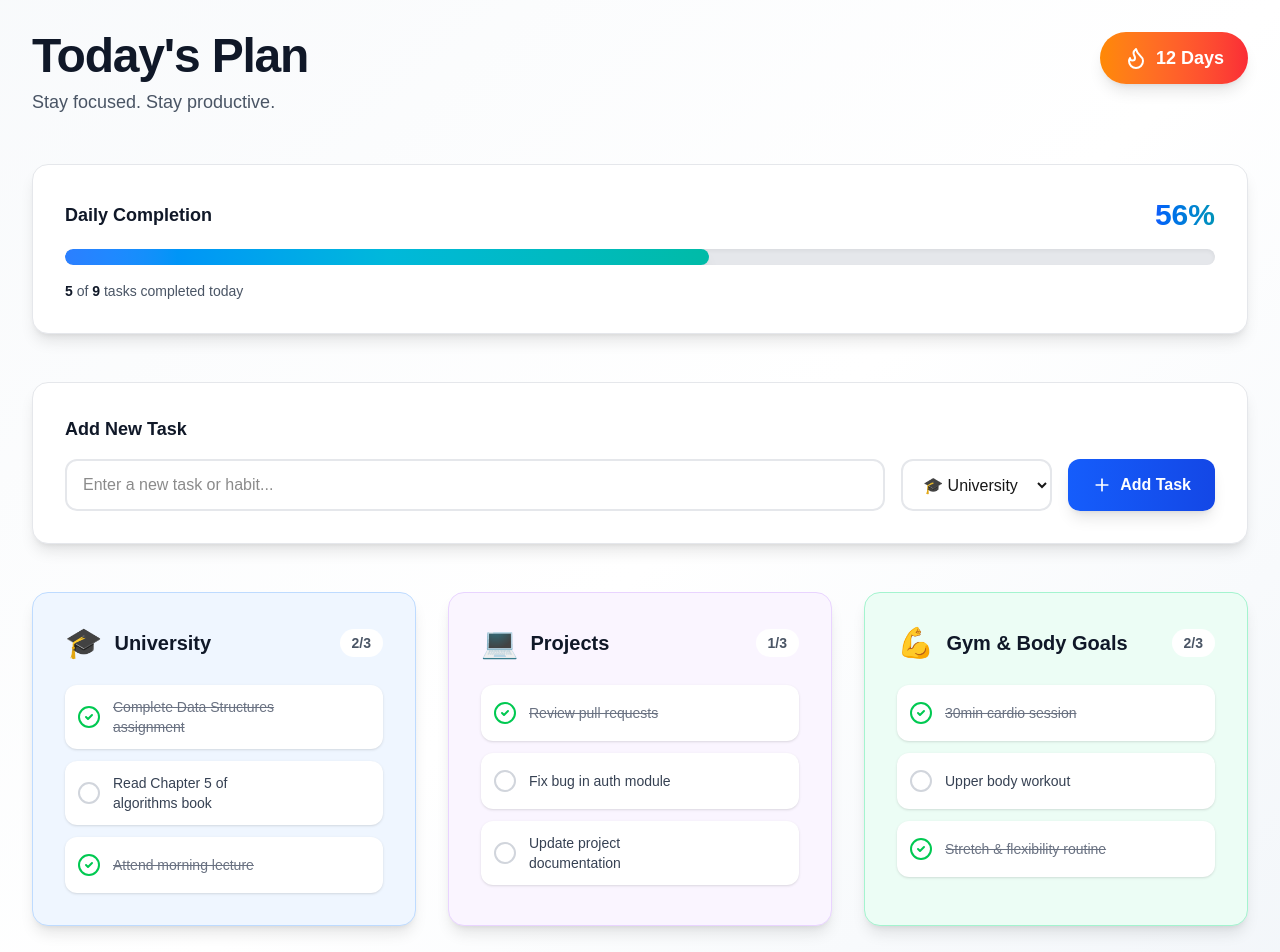
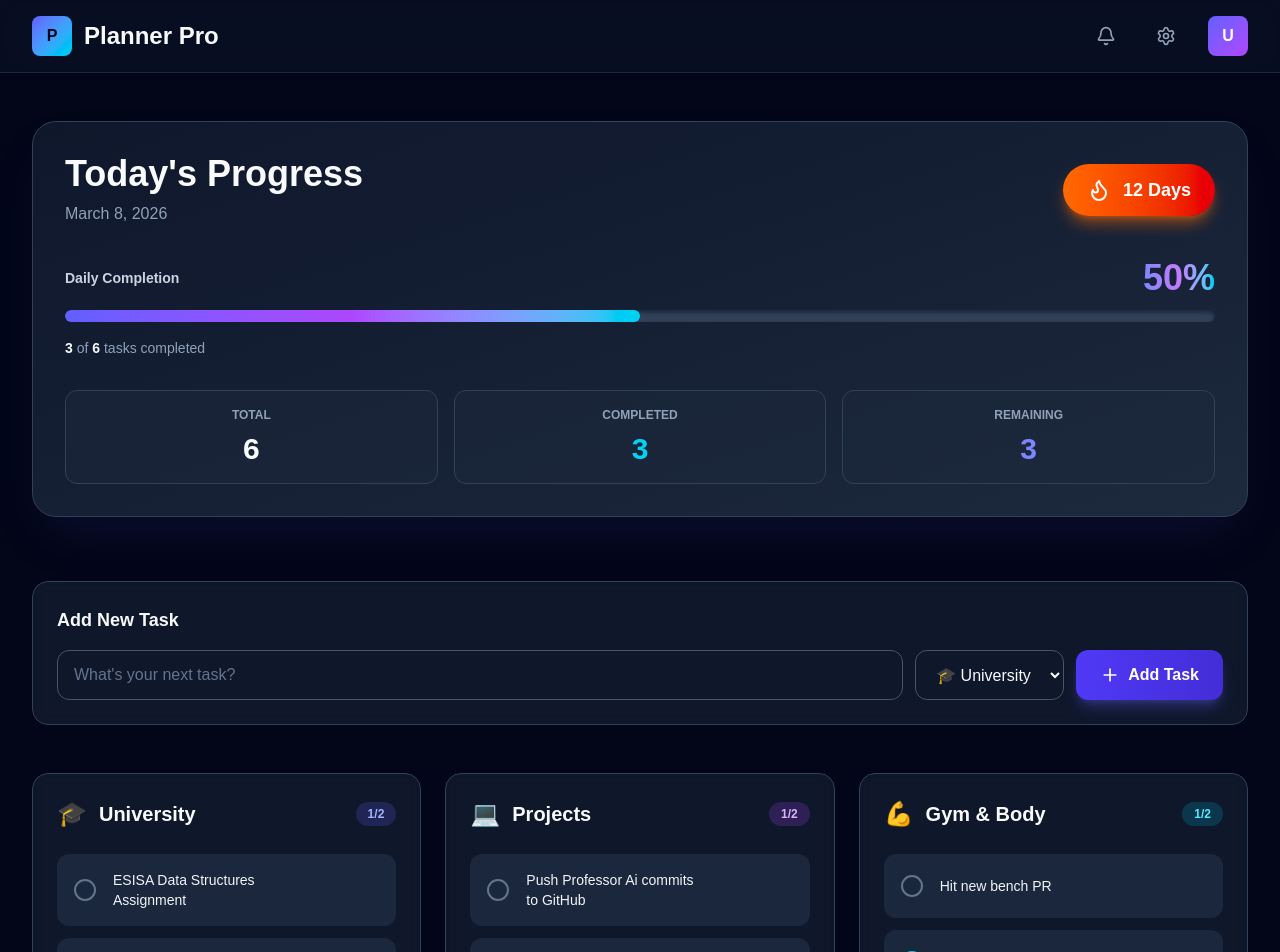
Before and after one commit to rhallouka-cmd/Planner-Pro, a Next.js app: page / in a window 1280 px wide. Shown: the top 952 px of the page. Built offline with nearby package versions, Linux system fonts and the light colour scheme.

Commit message:
Complete redesign: Premium dark mode SaaS dashboard with glowing progress bar and production-ready UI

```diff
--- a/app/page.tsx
+++ b/app/page.tsx
@@ -1,7 +1,7 @@
 'use client';
 
 import { useState } from 'react';
-import { CheckCircle2, Circle, Flame, Plus, Pencil, Trash2, X } from 'lucide-react';
+import { Plus, Pencil, Trash2, X, CheckCircle2, Circle, Flame, Settings, Bell, User } from 'lucide-react';
 
 interface Habit {
   id: number;
@@ -18,19 +18,16 @@ interface HabitsState {
 export default function Home() {
   const [habits, setHabits] = useState<HabitsState>({
     university: [
-      { id: 1, title: 'Complete Data Structures assignment', completed: true },
-      { id: 2, title: 'Read Chapter 5 of algorithms book', completed: false },
-      { id: 3, title: 'Attend morning lecture', completed: true },
+      { id: 1, title: 'ESISA Data Structures Assignment', completed: false },
+      { id: 2, title: 'Read Next.js docs for web portfolio', completed: true },
     ],
     projects: [
-      { id: 4, title: 'Review pull requests', completed: true },
-      { id: 5, title: 'Fix bug in auth module', completed: false },
-      { id: 6, title: 'Update project documentation', completed: false },
+      { id: 3, title: 'Push Professor Ai commits to GitHub', completed: false },
+      { id: 4, title: 'Review digital marketing metrics', completed: true },
     ],
     gym: [
-      { id: 7, title: '30min cardio session', completed: true },
-      { id: 8, title: 'Upper body workout', completed: false },
-      { id: 9, title: 'Stretch & flexibility routine', completed: true },
+      { id: 5, title: 'Hit new bench PR', completed: false },
+      { id: 6, title: 'Drink 3L water', completed: true },
     ],
   });
 
@@ -38,9 +35,10 @@ export default function Home() {
   const [selectedCategory, setSelectedCategory] = useState<'university' | 'projects' | 'gym'>('university');
   const [editingId, setEditingId] = useState<number | null>(null);
   const [editingTitle, setEditingTitle] = useState('');
-  const [nextId, setNextId] = useState(10);
+  const [editingCategory, setEditingCategory] = useState<'university' | 'projects' | 'gym'>('university');
+  const [nextId, setNextId] = useState(7);
 
-  const toggleHabit = (category: 'university' | 'projects' | 'gym', id: number) => {
+  const toggleHabit = (category: keyof HabitsState, id: number) => {
     setHabits({
       ...habits,
       [category]: habits[category].map((habit) =>
@@ -63,29 +61,30 @@ export default function Home() {
     }
   };
 
-  const deleteHabit = (category: 'university' | 'projects' | 'gym', id: number) => {
+  const deleteHabit = (category: keyof HabitsState, id: number) => {
     setHabits({
       ...habits,
       [category]: habits[category].filter((habit) => habit.id !== id),
     });
   };
 
-  const startEdit = (id: number, title: string) => {
+  const startEdit = (id: number, title: string, category: keyof HabitsState) => {
     setEditingId(id);
     setEditingTitle(title);
+    setEditingCategory(category);
   };
 
-  const saveEdit = (category: 'university' | 'projects' | 'gym', id: number) => {
-    if (editingTitle.trim()) {
+  const saveEdit = () => {
+    if (editingTitle.trim() && editingId !== null) {
       setHabits({
         ...habits,
-        [category]: habits[category].map((habit) =>
-          habit.id === id ? { ...habit, title: editingTitle } : habit
+        [editingCategory]: habits[editingCategory].map((habit) =>
+          habit.id === editingId ? { ...habit, title: editingTitle } : habit
         ),
       });
-    }
       setEditingId(null);
       setEditingTitle('');
+    }
   };
 
   const allItems = [...habits.university, ...habits.projects, ...habits.gym];
@@ -93,89 +92,116 @@ export default function Home() {
   const completionPercentage = allItems.length > 0 ? Math.round((completedItems / allItems.length) * 100) : 0;
 
   const categoryConfig = {
-    university: { icon: '🎓', label: 'University', bgColor: 'bg-blue-50', borderColor: 'border-blue-200', accentColor: 'text-blue-600' },
-    projects: { icon: '💻', label: 'Projects', bgColor: 'bg-purple-50', borderColor: 'border-purple-200', accentColor: 'text-purple-600' },
-    gym: { icon: '💪', label: 'Gym & Body Goals', bgColor: 'bg-emerald-50', borderColor: 'border-emerald-200', accentColor: 'text-emerald-600' },
+    university: {
+      icon: '🎓',
+      label: 'University',
+      borderAccent: 'border-indigo-500/30 hover:border-indigo-500',
+      cardBg: 'bg-slate-800/50',
+      badgeBg: 'bg-indigo-500/20 text-indigo-300',
+    },
+    projects: {
+      icon: '💻',
+      label: 'Projects',
+      borderAccent: 'border-purple-500/30 hover:border-purple-500',
+      cardBg: 'bg-slate-800/50',
+      badgeBg: 'bg-purple-500/20 text-purple-300',
+    },
+    gym: {
+      icon: '💪',
+      label: 'Gym & Body',
+      borderAccent: 'border-cyan-500/30 hover:border-cyan-500',
+      cardBg: 'bg-slate-800/50',
+      badgeBg: 'bg-cyan-500/20 text-cyan-300',
+    },
   };
 
-  const renderCategoryCard = (category: 'university' | 'projects' | 'gym') => {
+  const renderCategoryCard = (category: keyof HabitsState) => {
     const config = categoryConfig[category];
     const items = habits[category];
+    const completedCount = items.filter((h) => h.completed).length;
 
     return (
-      <div className={`${config.bgColor} rounded-2xl shadow-lg border ${config.borderColor} p-8 transition-all hover:shadow-xl`}>
-        <h3 className="text-xl font-bold text-gray-900 mb-6 flex items-center gap-3">
-          <span className="text-3xl">{config.icon}</span>
+      <div className={`${config.cardBg} backdrop-blur border border-slate-700 ${config.borderAccent} rounded-2xl p-6 transition-all duration-300`}>
+        <div className="flex items-center justify-between mb-6">
+          <h3 className="text-xl font-bold text-slate-50 flex items-center gap-3">
+            <span className="text-2xl">{config.icon}</span>
             {config.label}
-          <span className="ml-auto text-sm font-semibold text-gray-600 bg-white px-3 py-1 rounded-full">
-            {items.filter((h) => h.completed).length}/{items.length}
+          </h3>
+          <span className={`text-xs font-semibold px-3 py-1 rounded-full ${config.badgeBg}`}>
+            {completedCount}/{items.length}
           </span>
-        </h3>
+        </div>
+
         <div className="space-y-3">
           {items.map((habit) => (
-            <div key={habit.id} className="flex items-center gap-3 p-3 bg-white rounded-xl shadow-sm hover:shadow-md transition-all group">
+            <div
+              key={habit.id}
+              className="flex items-center gap-4 p-4 bg-slate-700/40 hover:bg-slate-700/60 rounded-xl transition-all duration-200 group"
+            >
               <button
                 onClick={() => toggleHabit(category, habit.id)}
-                className="flex-shrink-0 transition-transform hover:scale-110"
+                className="flex-shrink-0 focus:outline-none transition-transform hover:scale-110"
               >
                 {habit.completed ? (
-                  <CheckCircle2 className="w-6 h-6 text-green-500" />
+                  <CheckCircle2 className="w-6 h-6 text-cyan-400" />
                 ) : (
-                  <Circle className="w-6 h-6 text-gray-300 hover:text-gray-400" />
+                  <Circle className="w-6 h-6 text-slate-500 group-hover:text-slate-400" />
                 )}
               </button>
 
               {editingId === habit.id ? (
+                <div className="flex-grow flex gap-2">
                   <input
                     type="text"
                     value={editingTitle}
                     onChange={(e) => setEditingTitle(e.target.value)}
-                  className="flex-grow px-3 py-1 border border-blue-300 rounded-lg focus:outline-none focus:ring-2 focus:ring-blue-500"
+                    onKeyPress={(e) => e.key === 'Enter' && saveEdit()}
+                    className="flex-grow px-3 py-2 bg-slate-800 border border-indigo-500 rounded-lg text-slate-50 focus:outline-none focus:ring-2 focus:ring-indigo-400 transition-all"
                     autoFocus
                   />
+                  <button
+                    onClick={saveEdit}
+                    className="px-3 py-2 bg-green-600 hover:bg-green-700 text-white rounded-lg transition-colors"
+                  >
+                    <CheckCircle2 className="w-4 h-4" />
+                  </button>
+                  <button
+                    onClick={() => setEditingId(null)}
+                    className="px-3 py-2 bg-slate-700 hover:bg-slate-600 text-slate-300 rounded-lg transition-colors"
+                  >
+                    <X className="w-4 h-4" />
+                  </button>
+                </div>
               ) : (
+                <>
                   <span
-                  className={`flex-grow text-sm font-medium ${
-                    habit.completed ? 'text-gray-500 line-through' : 'text-gray-700'
+                    className={`flex-grow text-sm font-medium transition-all ${
+                      habit.completed
+                        ? 'text-slate-400 line-through'
+                        : 'text-slate-100'
                     }`}
                   >
                     {habit.title}
                   </span>
-              )}
 
                   <div className="flex gap-2 opacity-0 group-hover:opacity-100 transition-opacity">
-                {editingId === habit.id ? (
                     <button
-                    onClick={() => saveEdit(category, habit.id)}
-                    className="p-2 text-green-600 hover:bg-green-100 rounded-lg transition-colors"
-                  >
-                    <CheckCircle2 className="w-4 h-4" />
-                  </button>
-                ) : (
-                  <button
-                    onClick={() => startEdit(habit.id, habit.title)}
-                    className="p-2 text-blue-600 hover:bg-blue-100 rounded-lg transition-colors"
+                      onClick={() => startEdit(habit.id, habit.title, category)}
+                      className="p-2 text-blue-400 hover:bg-blue-500/20 rounded-lg transition-colors"
+                      title="Edit"
                     >
                       <Pencil className="w-4 h-4" />
                     </button>
-                )}
-
-                {editingId === habit.id ? (
-                  <button
-                    onClick={() => setEditingId(null)}
-                    className="p-2 text-gray-600 hover:bg-gray-100 rounded-lg transition-colors"
-                  >
-                    <X className="w-4 h-4" />
-                  </button>
-                ) : (
                     <button
                       onClick={() => deleteHabit(category, habit.id)}
-                    className="p-2 text-red-600 hover:bg-red-100 rounded-lg transition-colors"
+                      className="p-2 text-red-400 hover:bg-red-500/20 rounded-lg transition-colors"
+                      title="Delete"
                     >
                       <Trash2 className="w-4 h-4" />
                     </button>
+                  </div>
+                </>
               )}
-              </div>
             </div>
           ))}
         </div>
@@ -184,56 +210,97 @@ export default function Home() {
   };
 
   return (
-    <div className="min-h-screen bg-gradient-to-br from-slate-50 via-white to-slate-100 p-8">
-      <div className="max-w-7xl mx-auto">
-        {/* Header Section */}
-        <div className="mb-12 flex justify-between items-start">
+    <div className="min-h-screen bg-slate-950 text-slate-50">
+      {/* Navigation Bar */}
+      <nav className="border-b border-slate-800 bg-slate-900/50 backdrop-blur sticky top-0 z-50">
+        <div className="max-w-7xl mx-auto px-8 py-4 flex items-center justify-between">
+          <div className="flex items-center gap-3">
+            <div className="w-10 h-10 bg-gradient-to-br from-indigo-500 to-cyan-400 rounded-lg flex items-center justify-center font-bold text-slate-950">
+              P
+            </div>
+            <h1 className="text-2xl font-black text-slate-50">Planner Pro</h1>
+          </div>
+          <div className="flex items-center gap-6">
+            <button className="p-2 hover:bg-slate-800 rounded-lg transition-colors">
+              <Bell className="w-5 h-5 text-slate-400" />
+            </button>
+            <button className="p-2 hover:bg-slate-800 rounded-lg transition-colors">
+              <Settings className="w-5 h-5 text-slate-400" />
+            </button>
+            <button className="w-10 h-10 bg-gradient-to-br from-indigo-500 to-purple-500 rounded-lg flex items-center justify-center text-white font-bold">
+              U
+            </button>
+          </div>
+        </div>
+      </nav>
+
+      <div className="max-w-7xl mx-auto px-8 py-12">
+        {/* Hero Section: Progress & Streaks */}
+        <div className="mb-16 bg-gradient-to-br from-slate-900 to-slate-800 border border-slate-700 rounded-3xl p-8 shadow-2xl shadow-indigo-900/20">
+          <div className="flex items-center justify-between mb-8">
             <div>
-            <h1 className="text-5xl font-black text-gray-900 mb-2 tracking-tight">Today's Plan</h1>
-            <p className="text-lg text-gray-600">Stay focused. Stay productive.</p>
+              <h2 className="text-4xl font-black text-slate-50 mb-2">Today's Progress</h2>
+              <p className="text-slate-400">March 8, 2026</p>
             </div>
-          <div className="bg-gradient-to-r from-orange-400 to-red-500 rounded-full px-6 py-3 shadow-lg flex items-center gap-2 text-white font-bold text-lg">
-            <Flame className="w-6 h-6" />
-            12 Days
+            <div className="flex items-center gap-3 bg-gradient-to-r from-orange-500 to-red-600 px-6 py-3 rounded-full shadow-lg shadow-orange-500/50">
+              <Flame className="w-6 h-6 text-white" />
+              <span className="font-black text-white text-lg">12 Days</span>
             </div>
           </div>
 
-        {/* Progress Section */}
-        <div className="mb-12 bg-white rounded-2xl shadow-lg p-8 border border-gray-200">
-          <div className="flex justify-between items-center mb-4">
-            <h2 className="text-lg font-bold text-gray-900">Daily Completion</h2>
-            <span className="text-3xl font-black text-transparent bg-clip-text bg-gradient-to-r from-blue-600 to-cyan-600">
+          {/* Progress Bar */}
+          <div className="mb-8">
+            <div className="flex justify-between items-center mb-3">
+              <span className="text-sm font-semibold text-slate-300">Daily Completion</span>
+              <span className="text-4xl font-black text-transparent bg-clip-text bg-gradient-to-r from-indigo-400 via-purple-400 to-cyan-400">
                 {completionPercentage}%
               </span>
             </div>
-          <div className="w-full bg-gray-200 rounded-full h-4 overflow-hidden shadow-inner">
+            <div className="w-full h-3 bg-slate-700 rounded-full overflow-hidden shadow-inner shadow-slate-950/50">
               <div
-              className="bg-gradient-to-r from-blue-500 via-cyan-500 to-teal-500 h-full rounded-full shadow-lg transition-all duration-700 ease-out"
+                className="h-full bg-gradient-to-r from-indigo-500 via-purple-500 to-cyan-400 rounded-full shadow-lg shadow-indigo-500/50 transition-all duration-700 ease-out"
                 style={{ width: `${completionPercentage}%` }}
               />
             </div>
-          <p className="text-sm text-gray-600 mt-4">
-            <span className="font-semibold text-gray-900">{completedItems}</span> of{' '}
-            <span className="font-semibold text-gray-900">{allItems.length}</span> tasks completed today
+            <p className="text-sm text-slate-400 mt-4">
+              <span className="font-bold text-slate-50">{completedItems}</span> of{' '}
+              <span className="font-bold text-slate-50">{allItems.length}</span> tasks completed
             </p>
           </div>
 
+          {/* Stats Grid */}
+          <div className="grid grid-cols-3 gap-4">
+            <div className="bg-slate-800/50 border border-slate-700 rounded-xl p-4 text-center">
+              <p className="text-xs font-semibold text-slate-400 mb-2">TOTAL</p>
+              <p className="text-3xl font-black text-slate-50">{allItems.length}</p>
+            </div>
+            <div className="bg-slate-800/50 border border-slate-700 rounded-xl p-4 text-center">
+              <p className="text-xs font-semibold text-slate-400 mb-2">COMPLETED</p>
+              <p className="text-3xl font-black text-cyan-400">{completedItems}</p>
+            </div>
+            <div className="bg-slate-800/50 border border-slate-700 rounded-xl p-4 text-center">
+              <p className="text-xs font-semibold text-slate-400 mb-2">REMAINING</p>
+              <p className="text-3xl font-black text-indigo-400">{allItems.length - completedItems}</p>
+            </div>
+          </div>
+        </div>
+
         {/* Add New Task Section */}
-        <div className="mb-12 bg-white rounded-2xl shadow-lg p-8 border border-gray-200">
-          <h3 className="text-lg font-bold text-gray-900 mb-4">Add New Task</h3>
-          <div className="flex gap-4 flex-col sm:flex-row">
+        <div className="mb-12 bg-slate-800/50 backdrop-blur border border-slate-700 rounded-2xl p-6">
+          <h3 className="text-lg font-bold text-slate-50 mb-4">Add New Task</h3>
+          <div className="flex gap-3 flex-col sm:flex-row">
             <input
               type="text"
               value={newTaskTitle}
               onChange={(e) => setNewTaskTitle(e.target.value)}
               onKeyPress={(e) => e.key === 'Enter' && addHabit()}
-              placeholder="Enter a new task or habit..."
-              className="flex-grow px-4 py-3 border-2 border-gray-200 rounded-xl focus:outline-none focus:border-blue-500 focus:ring-2 focus:ring-blue-200 transition-all font-medium"
+              placeholder="What's your next task?"
+              className="flex-grow px-4 py-3 bg-slate-900 border border-slate-600 rounded-xl text-slate-50 placeholder-slate-500 focus:outline-none focus:border-indigo-500 focus:ring-2 focus:ring-indigo-500/30 transition-all"
             />
             <select
               value={selectedCategory}
-              onChange={(e) => setSelectedCategory(e.target.value as 'university' | 'projects' | 'gym')}
-              className="px-4 py-3 border-2 border-gray-200 rounded-xl focus:outline-none focus:border-blue-500 focus:ring-2 focus:ring-blue-200 transition-all font-medium bg-white"
+              onChange={(e) => setSelectedCategory(e.target.value as keyof HabitsState)}
+              className="px-4 py-3 bg-slate-900 border border-slate-600 rounded-xl text-slate-50 focus:outline-none focus:border-indigo-500 focus:ring-2 focus:ring-indigo-500/30 transition-all"
             >
               <option value="university">🎓 University</option>
               <option value="projects">💻 Projects</option>
@@ -241,7 +308,7 @@ export default function Home() {
             </select>
             <button
               onClick={addHabit}
-              className="px-6 py-3 bg-gradient-to-r from-blue-600 to-blue-700 text-white font-bold rounded-xl hover:from-blue-700 hover:to-blue-800 transition-all shadow-lg hover:shadow-xl flex items-center gap-2 whitespace-nowrap"
+              className="px-6 py-3 bg-gradient-to-r from-indigo-600 to-indigo-700 hover:from-indigo-500 hover:to-indigo-600 text-white font-bold rounded-xl transition-all shadow-lg shadow-indigo-500/30 hover:shadow-indigo-500/50 flex items-center gap-2 whitespace-nowrap"
             >
               <Plus className="w-5 h-5" />
               Add Task
@@ -250,26 +317,10 @@ export default function Home() {
         </div>
 
         {/* Category Grid */}
-        <div className="grid grid-cols-1 lg:grid-cols-3 gap-8 mb-12">
+        <div className="grid grid-cols-1 md:grid-cols-3 gap-6">
           {renderCategoryCard('university')}
           {renderCategoryCard('projects')}
           {renderCategoryCard('gym')}
-        </div>
-
-        {/* Statistics Footer */}
-        <div className="grid grid-cols-1 md:grid-cols-3 gap-6">
-          <div className="bg-white rounded-2xl shadow-lg p-8 border border-gray-200 text-center hover:shadow-xl transition-all">
-            <p className="text-gray-600 text-sm font-semibold mb-2">TOTAL TASKS</p>
-            <p className="text-4xl font-black text-gray-900">{allItems.length}</p>
-          </div>
-          <div className="bg-white rounded-2xl shadow-lg p-8 border border-gray-200 text-center hover:shadow-xl transition-all">
-            <p className="text-gray-600 text-sm font-semibold mb-2">COMPLETED</p>
-            <p className="text-4xl font-black text-green-600">{completedItems}</p>
-          </div>
-          <div className="bg-white rounded-2xl shadow-lg p-8 border border-gray-200 text-center hover:shadow-xl transition-all">
-            <p className="text-gray-600 text-sm font-semibold mb-2">REMAINING</p>
-            <p className="text-4xl font-black text-blue-600">{allItems.length - completedItems}</p>
-          </div>
         </div>
       </div>
     </div>
```
Lines whose indentation alone changed are shown as unchanged.
